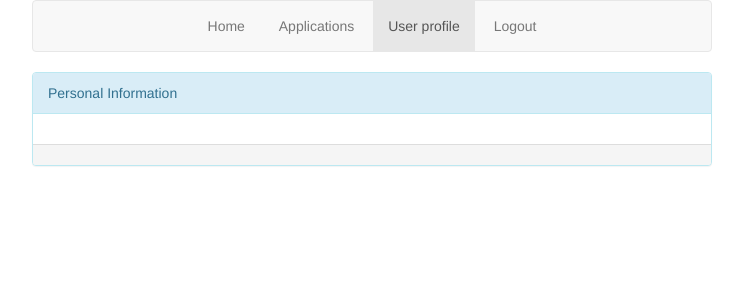
After one commit to kate-v-stepanova/JAS, a Django app: page /profile/ in a window 1280 px wide. The commit adds this page. Shown: the top 300 px of the page, without its empty margins (268-1011 px from the left). Run offline with Django 3.2, Linux system fonts and the light colour scheme; the visitor is signed in with stand-in values (Sample User, id 1); style sheets or scripts are compiled from the project's sources; some libraries are stand-ins or nearby versions.

Commit message:
Profile page basis

```diff
--- a/job_app/templates/navigation.html
+++ b/job_app/templates/navigation.html
@@ -1,5 +1,6 @@
 {% url 'home' as home %}
 {% url 'applications' as applications %}
+{% url 'profile' as profile %}
 <nav class="navbar navbar-default" id="jas-navigation">
   <ul class="nav navbar-nav">
     <li {% if request.path = home %} class="active"{% endif %}>
@@ -8,6 +9,9 @@
     <li {% if request.path = applications %} class="active"{% endif %}>
       <a href="{% url 'applications' %}">Applications <span class="sr-only">(current)</span></a>
     </li>
+    <li {% if request.path = profile %} class="active"{% endif %}>
+      <a href="{% url 'profile' %}">User profile <span class="sr-only">(current)</span></a>
+    </li>
     <li><a href="{% url 'logout' %}">Logout</a></li>
   </ul>
 </nav>
--- /dev/null
+++ b/job_app/templates/profile/profile.html
@@ -0,0 +1,8 @@
+{% extends 'main.html' %}
+{% block 'content' %}
+<div class="panel panel-info">
+  <div class="panel-heading">Personal Information</div>
+  <div class="panel-body"></div>
+  <div class="panel-footer"></div>
+</div>
+{% endblock %}
--- a/job_app/urls.py
+++ b/job_app/urls.py
@@ -1,10 +1,13 @@
 from django.conf.urls import include, url
-
 from django.contrib import admin
-
-from views import home, login, register, logout, cover_letter_pdf, applications
 from django.conf import settings
 from django.conf.urls.static import static
+
+# from views import home, login, register, logout, cover_letter_pdf, applications
+from views.profile import profile
+from views.home import home, cover_letter_pdf
+from views.auth import login, register, logout
+from views.applications import applications
 
 admin.autodiscover()
 
@@ -22,6 +25,8 @@ urlpatterns = [
     # custom
     url(r'^$', home, name="home"),
     url(r'^applications/$', applications, name='applications'),
+    # profile
+    url(r'^profile/$', profile, name='profile'),
 ] + static(settings.STATIC_URL, document_root=settings.STATIC_ROOT)
 
     # pdf
--- /dev/null
+++ b/job_app/views/profile.py
@@ -0,0 +1,8 @@
+from django.shortcuts import render
+from django.http.response import HttpResponseRedirect
+
+def profile(request):
+    if request.user.is_authenticated():
+        return render(request, 'profile/profile.html')
+    else:
+        return HttpResponseRedirect('/login/')
```
Also changed, not shown: job_app/views/applications.py (added, +39 -0 lines), job_app/views/auth.py (added, +41 -0 lines), job_app/views/home.py (renamed from job_app/views.py, +5 -86 lines), job_app/views/__init__.py (added).
